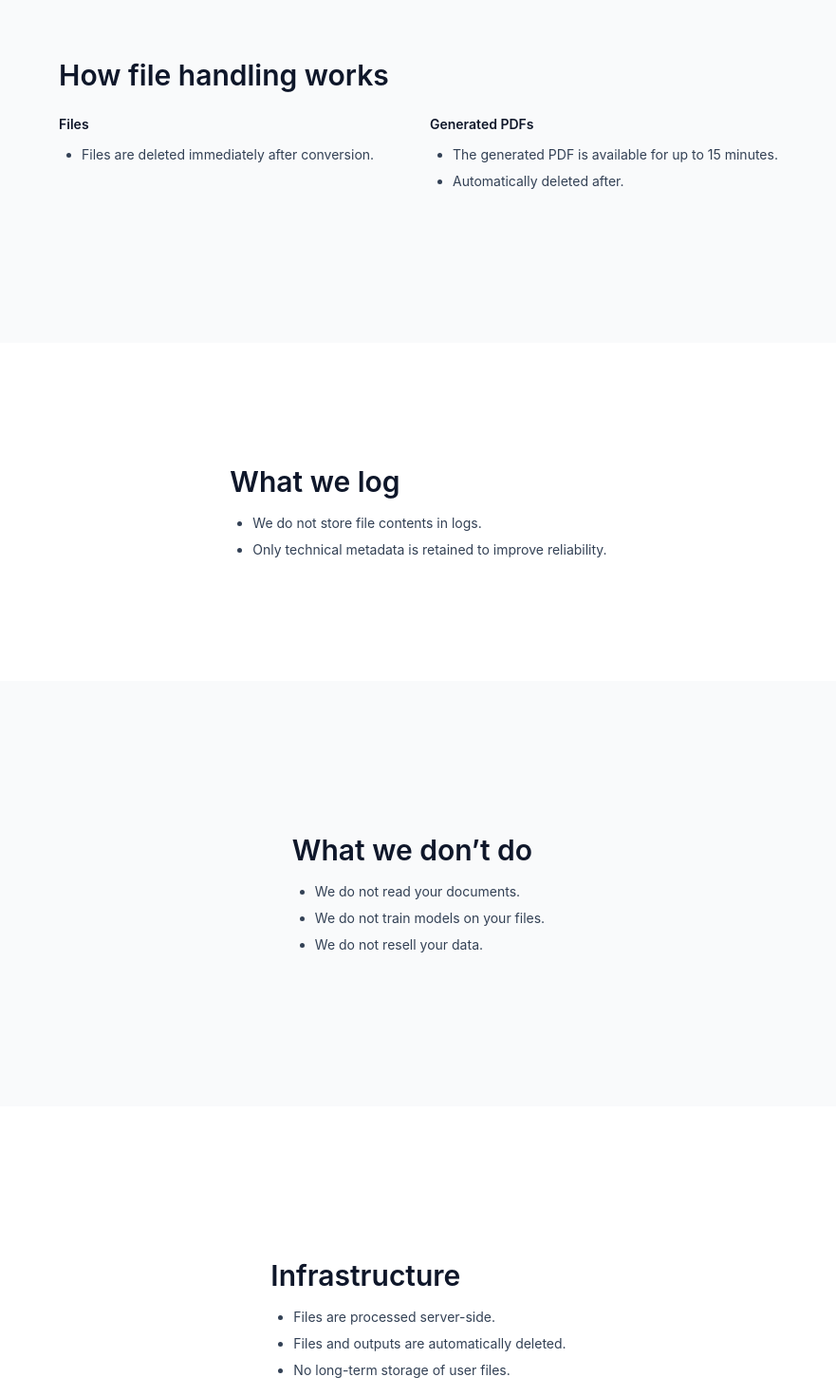
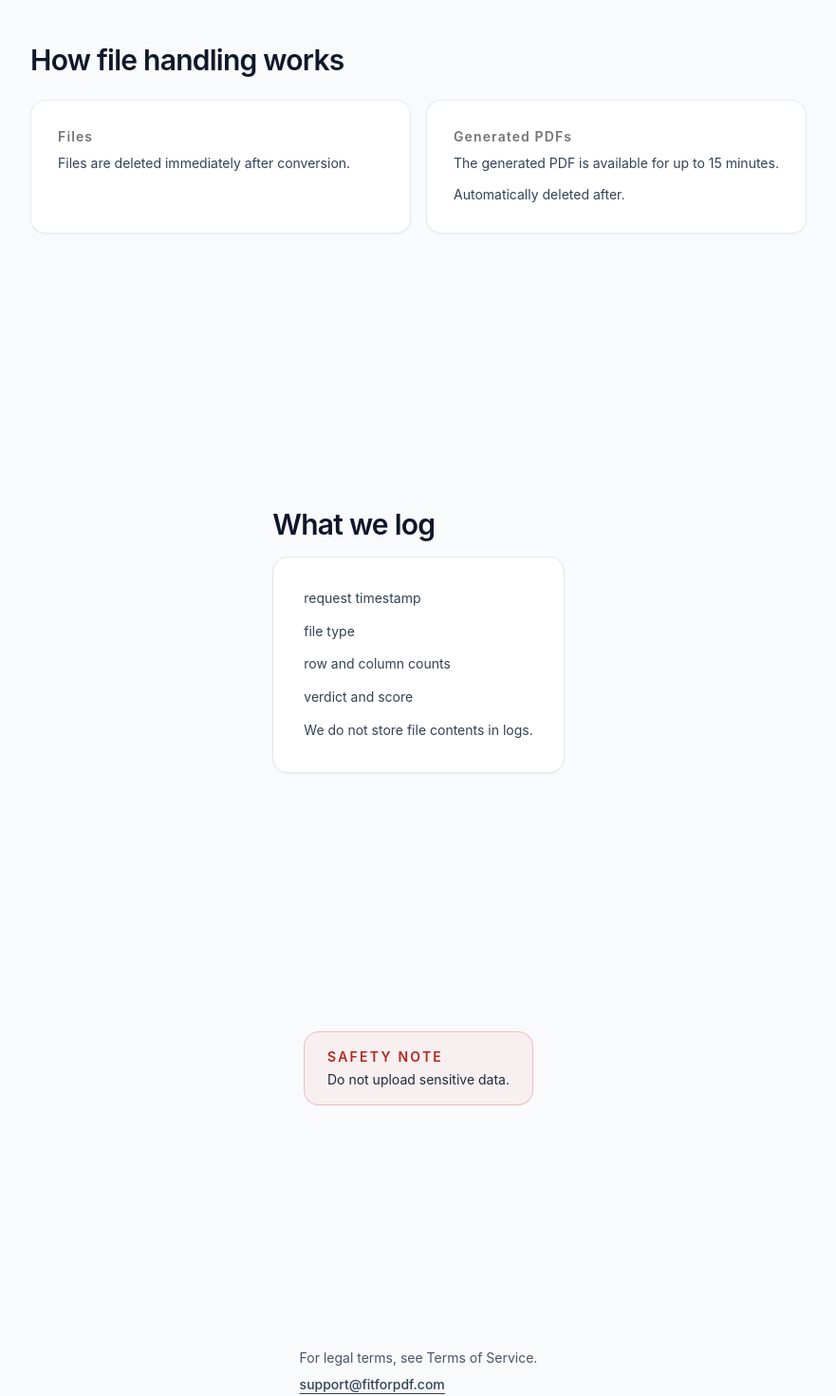
Before and after one commit to Togetheart/fitforpdf-frontend, a Next.js app: page /privacy in a window 1280 px wide. Shown: the part 940-2410 px from the top of the page at 95% size, without its empty margins (199-1080 px from the left). Built offline with nearby package versions, Linux system fonts and the light colour scheme.

Commit message:
feat(privacy): premium hero and structured sections

```diff
--- a/app/privacy/page.jsx
+++ b/app/privacy/page.jsx
@@ -1,26 +1,34 @@
+'use client';
+
 import React from 'react';
 
 import { PRIVACY_PAGE_COPY } from '../siteCopy.mjs';
+import Card from '../components/Card';
 import Section from '../components/Section';
 import Accordion from '../components/Accordion';
 import PageHero from '../components/PageHero';
 
-function BulletList({ values }) {
+function SectionBullets({ items, compact = false }) {
+  const listClassName = compact ? 'space-y-2' : 'space-y-3';
+
   return (
-    <ul className="list-disc space-y-2 pl-6 text-sm text-slate-700">
-      {values.map((value) => (
-        <li key={value}>{value}</li>
+    <ul className={`${listClassName} text-sm text-slate-700`}>
+      {items.map((item) => (
+        <li key={item} className="leading-relaxed">
+          {item}
+        </li>
       ))}
     </ul>
   );
 }
 
-function PillarCard({ title, bullets }) {
+function HandlingCard({ title, description, items }) {
   return (
-    <article className="space-y-3">
-      <h3 className="text-sm font-semibold text-slate-900">{title}</h3>
-      <BulletList values={bullets} />
-    </article>
+    <Card className="relative border border-slate-200/80 bg-white p-6 sm:p-7">
+      <h3 className="mb-2 text-sm font-semibold tracking-[0.08em] text-black/55">{title}</h3>
+      <p className="mb-3 text-sm text-slate-700">{description}</p>
+      <SectionBullets items={items} compact />
+    </Card>
   );
 }
 
@@ -45,54 +53,60 @@ export default function PrivacyPage() {
         />
       </Section>
 
-      <Section id="privacy-handling" index={1} className="py-28">
+      <Section id="privacy-handling" index={1} className="py-20 sm:py-24">
         <div className="mx-auto max-w-4xl space-y-6">
-          <h2 className="text-3xl font-semibold">{PRIVACY_PAGE_COPY.handlingTitle}</h2>
-          <div className="grid gap-6 sm:grid-cols-2">
-            <PillarCard title={PRIVACY_PAGE_COPY.files.title} bullets={PRIVACY_PAGE_COPY.files.bullets} />
-            <PillarCard
+          <h2 className="text-3xl font-semibold tracking-tight">{PRIVACY_PAGE_COPY.handlingTitle}</h2>
+          <div className="grid gap-4 sm:grid-cols-2">
+            <HandlingCard
+              title={PRIVACY_PAGE_COPY.files.title}
+              description={PRIVACY_PAGE_COPY.files.bullets[0]}
+              items={[]}
+            />
+            <HandlingCard
               title={PRIVACY_PAGE_COPY.generatedPdf.title}
-              bullets={PRIVACY_PAGE_COPY.generatedPdf.bullets}
+              description={PRIVACY_PAGE_COPY.generatedPdf.bullets[0]}
+              items={PRIVACY_PAGE_COPY.generatedPdf.bullets.slice(1)}
             />
           </div>
         </div>
       </Section>
 
-      <Section id="privacy-logs" index={2} bg="bg-white" className="py-20">
+      <Section id="privacy-logs" index={2} bg="bg-gray-50" className="py-20 sm:py-24">
         <div className="mx-auto max-w-4xl space-y-4">
-          <h2 className="text-3xl font-semibold">{PRIVACY_PAGE_COPY.logs.title}</h2>
-          <BulletList values={PRIVACY_PAGE_COPY.logs.bullets} />
+          <h2 className="text-3xl font-semibold tracking-tight">{PRIVACY_PAGE_COPY.logs.title}</h2>
+          <Card className="p-6 sm:p-8">
+            <SectionBullets items={PRIVACY_PAGE_COPY.logs.bullets} />
+          </Card>
         </div>
       </Section>
 
-      <Section id="privacy-dont-do" index={3} className="py-28">
-        <div className="mx-auto max-w-4xl space-y-4">
-          <h2 className="text-3xl font-semibold">{PRIVACY_PAGE_COPY.dontDoTitle}</h2>
-          <BulletList values={PRIVACY_PAGE_COPY.dontDo} />
+      <Section id="privacy-sensitive" index={3} className="py-16 sm:py-20">
+        <div className="mx-auto flex max-w-4xl">
+          <div
+            data-testid="privacy-sensitive-callout"
+            className="w-full rounded-2xl border border-[#D92D2A]/25 bg-[#D92D2A]/5 px-6 py-4"
+          >
+            <p className="text-sm font-semibold uppercase tracking-[0.16em] text-[#B62622]">
+              Safety note
+            </p>
+            <p className="mt-1 text-sm text-slate-800">{PRIVACY_PAGE_COPY.sensitiveDataNote}</p>
+          </div>
         </div>
       </Section>
 
-      <Section id="privacy-infrastructure" index={4} className="py-28">
-        <div className="mx-auto max-w-4xl space-y-4">
-          <h2 className="text-3xl font-semibold">{PRIVACY_PAGE_COPY.infrastructureTitle}</h2>
-          <BulletList values={PRIVACY_PAGE_COPY.infrastructure} />
-        </div>
-      </Section>
-
-      <Section id="privacy-legal" index={5} className="py-12">
-        <div className="mx-auto flex max-w-4xl flex-col gap-3">
-          <p className="text-sm text-slate-500">{PRIVACY_PAGE_COPY.legalFooter}</p>
-          {/* placeholder contact email until full support flow is finalized */}
+      <Section id="privacy-legal" index={4} bg="bg-gray-50" className="py-16 sm:py-20">
+        <div className="mx-auto flex max-w-4xl flex-col gap-2 text-sm text-slate-600">
+          <p>{PRIVACY_PAGE_COPY.legalFooter}</p>
           <a
-            className="inline-flex w-fit text-sm font-medium text-slate-700 underline underline-offset-4"
+            className="w-fit text-sm font-medium text-slate-700 underline underline-offset-4"
             href={`mailto:${PRIVACY_PAGE_COPY.contactEmail}`}
           >
             {PRIVACY_PAGE_COPY.contactLabel}
           </a>
-          <p className="text-sm text-slate-600">{PRIVACY_PAGE_COPY.sensitiveDataNote}</p>
         </div>
       </Section>
-      <Section id="privacy-faq" index={6} className="py-28">
+
+      <Section id="privacy-faq" index={5} className="py-20 sm:py-24">
         <div className="mx-auto max-w-4xl">
           <Accordion title="Frequently asked questions" items={PRIVACY_PAGE_COPY.faq} />
         </div>
--- a/app/siteCopy.mjs
+++ b/app/siteCopy.mjs
@@ -306,8 +306,11 @@ export const PRIVACY_PAGE_COPY = {
   logs: {
     title: 'What we log',
     bullets: [
+      'request timestamp',
+      'file type',
+      'row and column counts',
+      'verdict and score',
       'We do not store file contents in logs.',
-      'Only technical metadata is retained to improve reliability.',
     ],
   },
 
```
Also changed, not shown: 1 other file (tests, documents, lock files or other folders).
